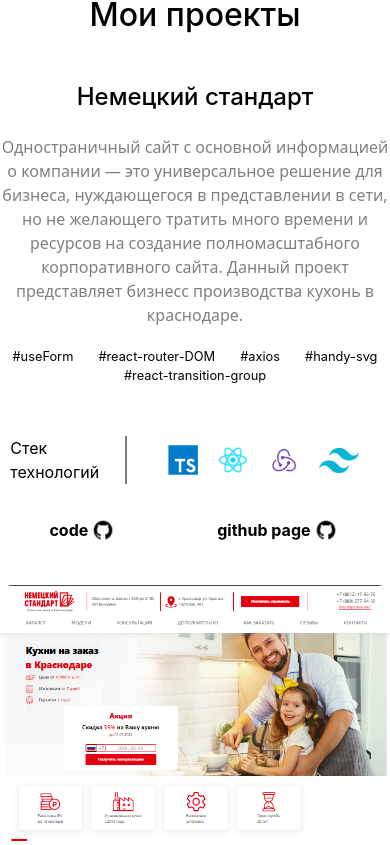
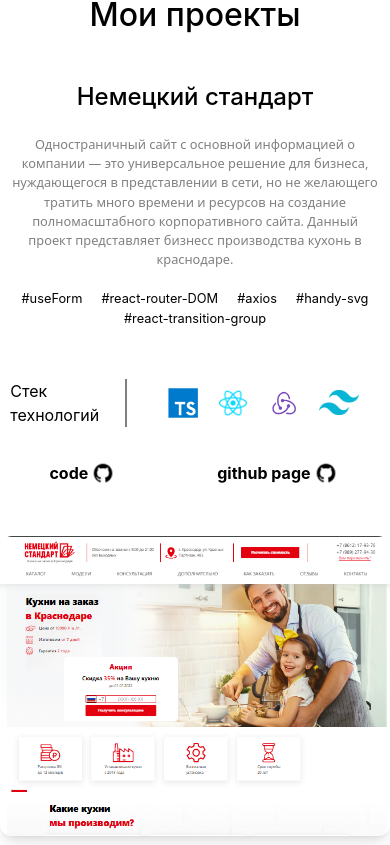
Before and after one commit to Evgen31rus/Portfolio, a React (Create React App) app: page / in a window 390 px wide. Shown: the part 1159-2004 px from the top of the page. Built offline with nearby package versions, Linux system fonts and the light colour scheme.

Commit message:
work card adaptation

```diff
--- a/src/components/workCard.tsx
+++ b/src/components/workCard.tsx
@@ -63,8 +63,8 @@ const imgAnimation ={
         variants={textAnimation}
         className={`flex flex-col w-[40%] h-[90%] items-center sm:w-[100%]`}>
           <h2 className={`text-[1.5rem] font-medium mb-5`}>{ RussianLanguage? titleRu : titleEn}</h2>
-          <p className={`text-[grey] mb-5 font-sans text-center`}>{ RussianLanguage? discriptionRu : discriptionEn}</p>
-          <div className="w-[100%] min-h-[30px] flex items-center justify-around text-[0.8rem] flex-wrap mb-5">
+          <p className={`text-[grey] mb-5 font-sans text-center sm:text-[0.8rem] sm:pl-3 sm:pr-3`}>{ RussianLanguage? discriptionRu : discriptionEn}</p>
+          <div className="w-[100%] min-h-[30px] flex items-center justify-around text-[0.8rem] flex-wrap mb-5 sm:text-[0.8rem] sm:pl-3 sm:pr-3">
           <p>#useForm</p>
           <p>#react-router-DOM</p>
           <p>#axios</p>
--- a/src/store/SliceMobileMenu.ts
+++ b/src/store/SliceMobileMenu.ts
@@ -1,11 +1,11 @@
 import { createSlice } from "@reduxjs/toolkit";
 
 export interface initialState {
-
+  isOpen: boolean
 }
 
 const initialState: initialState = {
-
+  isOpen: false
 };
 
 export const SliceSwitchFilter = createSlice({
```
